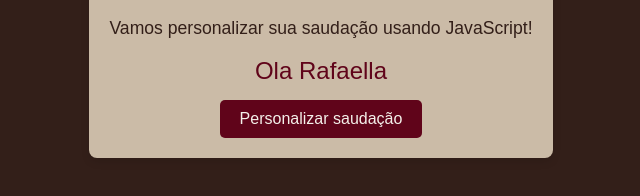
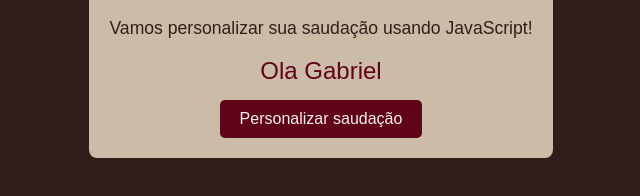
Before and after one commit to gabrielnsantana/aula-js, a plain HTML site: page index.html in a window 1280 px wide. Both pictures are taken after a click on the button "Personalizar saudação". Shown: the part 362-558 px from the top of the page, 319-959 px from the left. Drawn offline with Linux system fonts and the light colour scheme.

Commit message:
Update index.html

```diff
--- a/index.html
+++ b/index.html
@@ -16,7 +16,7 @@
 
   <script>
     function mudarNome() {
-      let nome = "Rafaella";
+      let nome = "Gabriel";
       document.getElementById("mensagemSaudacao").textContent = "Ola " + nome;
     }
   </script>
```
